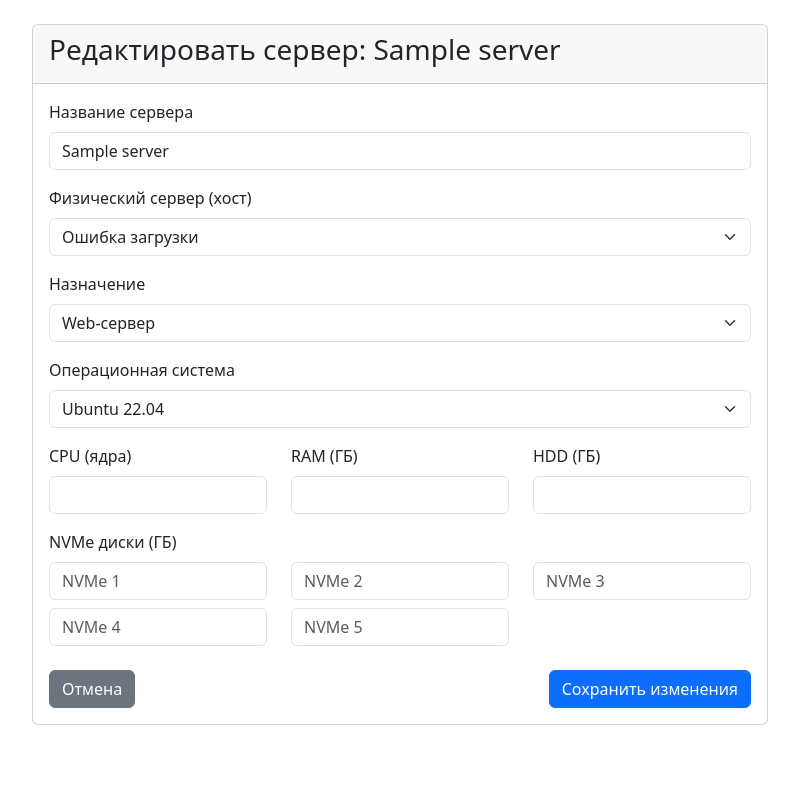
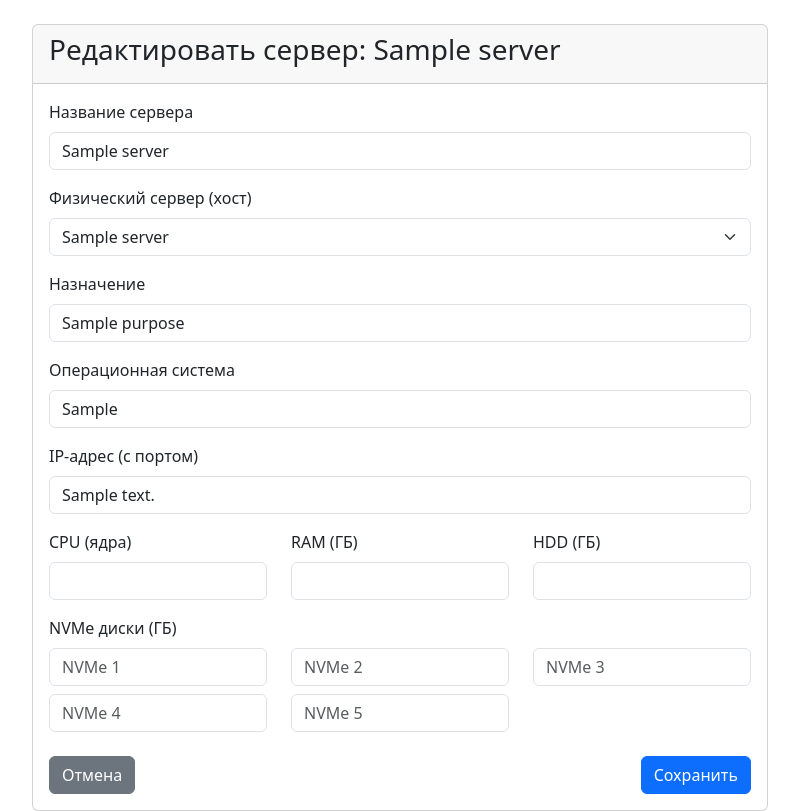
Before and after one commit to adjitananda/Billing_system, a FastAPI app: template templates/servers/edit.html in a window 1280 px wide. Shown: the part 56-867 px from the top of the page, without its empty margins (240-1039 px from the left). Before the commit the page ends 781 px from the top, so only its background shows below. Run offline with FastAPI, Linux system fonts and the light colour scheme; the template is opened without the code that fills it: most values are stand-ins (such as "Sample title", 1, 10 or a date in 2020); data that the repository does not hold is empty.

Commit message:
Переходим к тестированию

```diff
--- a/templates/servers/detail.html
+++ b/templates/servers/detail.html
@@ -54,6 +54,7 @@
                     </tr>
                     <tr><th>Назначение:</th><td>{{ server.purpose or "—" }}</td></tr>
                     <tr><th>ОС:</th><td>{{ server.os or "—" }}</td></tr>
+                     <tr><th>IP-адрес:</th><td>{{ server.ip_address or "—" }}</td></tr>
                     <tr><th>Создан:</th><td>{{ server.created_at or "—" }}</td></tr>
                     <tr><th>Активирован:</th><td>{{ server.start_date or "—" }}</td></tr>
                     <tr><th>Деактивирован:</th><td>{{ server.stop_date or "—" }}</td></tr>
--- a/templates/servers/edit.html
+++ b/templates/servers/edit.html
@@ -10,7 +10,7 @@
                 <h3>Редактировать сервер: {{ server.name }}</h3>
             </div>
             <div class="card-body">
-                <form method="post" id="editForm">
+                <form method="post">
                     <div class="mb-3">
                         <label for="name" class="form-label">Название сервера</label>
                         <input type="text" class="form-control" id="name" name="name" value="{{ server.name }}" required>
@@ -19,29 +19,27 @@
                     <div class="mb-3">
                         <label for="physical_server_id" class="form-label">Физический сервер (хост)</label>
                         <select class="form-select" id="physical_server_id" name="physical_server_id" required>
-                            <option value="">Загрузка...</option>
+                            {% for ps in physical_servers %}
+                            <option value="{{ ps.id }}" {% if server.physical_server_id == ps.id %}selected{% endif %}>
+                                {{ ps.name }}
+                            </option>
+                            {% endfor %}
                         </select>
                     </div>
 
                     <div class="mb-3">
                         <label for="purpose" class="form-label">Назначение</label>
-                        <select class="form-select" id="purpose" name="purpose">
-                            <option value="web" {% if server.purpose == 'web' %}selected{% endif %}>Web-сервер</option>
-                            <option value="database" {% if server.purpose == 'database' %}selected{% endif %}>База данных</option>
-                            <option value="app" {% if server.purpose == 'app' %}selected{% endif %}>Приложение</option>
-                            <option value="other" {% if server.purpose == 'other' %}selected{% endif %}>Другое</option>
-                        </select>
+                        <input type="text" class="form-control" id="purpose" name="purpose" value="{{ server.purpose if server.purpose else '' }}" placeholder="Например: Web-сервер, База данных">
                     </div>
 
                     <div class="mb-3">
                         <label for="os" class="form-label">Операционная система</label>
-                        <select class="form-select" id="os" name="os">
-                            <option value="ubuntu22" {% if server.os == 'ubuntu22' %}selected{% endif %}>Ubuntu 22.04</option>
-                            <option value="ubuntu20" {% if server.os == 'ubuntu20' %}selected{% endif %}>Ubuntu 20.04</option>
-                            <option value="debian12" {% if server.os == 'debian12' %}selected{% endif %}>Debian 12</option>
-                            <option value="centos7" {% if server.os == 'centos7' %}selected{% endif %}>CentOS 7</option>
-                            <option value="rocky9" {% if server.os == 'rocky9' %}selected{% endif %}>Rocky Linux 9</option>
-                        </select>
+                        <input type="text" class="form-control" id="os" name="os" value="{{ server.os if server.os else '' }}" placeholder="Например: Ubuntu 22.04, Windows Server 2022">
+                    </div>
+
+                    <div class="mb-3">
+                        <label for="ip_address" class="form-label">IP-адрес (с портом)</label>
+                        <input type="text" class="form-control" id="ip_address" name="ip_address" value="{{ server.ip_address if server.ip_address else '' }}" placeholder="Например: 192.168.1.100:22">
                     </div>
 
                     <div class="row">
@@ -55,7 +53,7 @@
                         </div>
                         <div class="col-md-4 mb-3">
                             <label for="hdd_gb" class="form-label">HDD (ГБ)</label>
-                            <input type="number" class="form-control" id="hdd_gb" name="hdd_gb" value="{{ server.hdd_gb or 0 }}" min="0">
+                            <input type="number" class="form-control" id="hdd_gb" name="hdd_gb" value="{{ server.hdd_gb }}" min="0">
                         </div>
                     </div>
 
@@ -63,62 +61,30 @@
                         <label class="form-label">NVMe диски (ГБ)</label>
                         <div class="row">
                             <div class="col-md-4 mb-2">
-                                <input type="number" class="form-control" name="nvme1_gb" placeholder="NVMe 1" value="{{ server.nvme1_gb or 0 }}" min="0">
+                                <input type="number" class="form-control" name="nvme1_gb" placeholder="NVMe 1" value="{{ server.nvme1_gb }}" min="0">
                             </div>
                             <div class="col-md-4 mb-2">
-                                <input type="number" class="form-control" name="nvme2_gb" placeholder="NVMe 2" value="{{ server.nvme2_gb or 0 }}" min="0">
+                                <input type="number" class="form-control" name="nvme2_gb" placeholder="NVMe 2" value="{{ server.nvme2_gb }}" min="0">
                             </div>
                             <div class="col-md-4 mb-2">
-                                <input type="number" class="form-control" name="nvme3_gb" placeholder="NVMe 3" value="{{ server.nvme3_gb or 0 }}" min="0">
+                                <input type="number" class="form-control" name="nvme3_gb" placeholder="NVMe 3" value="{{ server.nvme3_gb }}" min="0">
                             </div>
                             <div class="col-md-4 mb-2">
-                                <input type="number" class="form-control" name="nvme4_gb" placeholder="NVMe 4" value="{{ server.nvme4_gb or 0 }}" min="0">
+                                <input type="number" class="form-control" name="nvme4_gb" placeholder="NVMe 4" value="{{ server.nvme4_gb }}" min="0">
                             </div>
                             <div class="col-md-4 mb-2">
-                                <input type="number" class="form-control" name="nvme5_gb" placeholder="NVMe 5" value="{{ server.nvme5_gb or 0 }}" min="0">
+                                <input type="number" class="form-control" name="nvme5_gb" placeholder="NVMe 5" value="{{ server.nvme5_gb }}" min="0">
                             </div>
                         </div>
                     </div>
 
                     <div class="d-flex justify-content-between">
                         <a href="/servers/{{ server.id }}" class="btn btn-secondary">Отмена</a>
-                        <button type="submit" class="btn btn-primary">Сохранить изменения</button>
+                        <button type="submit" class="btn btn-primary">Сохранить</button>
                     </div>
                 </form>
             </div>
         </div>
     </div>
 </div>
-
-<script>
-    // Загружаем список хостов при загрузке страницы
-    async function loadPhysicalServers() {
-        const select = document.getElementById('physical_server_id');
-        try {
-            const response = await fetch('/api/v1/physical-servers/');
-            const servers = await response.json();
-
-            select.innerHTML = '';
-            for (const server of servers) {
-                const option = document.createElement('option');
-                option.value = server.id;
-                option.textContent = `${server.name} (${server.total_cores} ядер, ${server.total_ram_gb} ГБ RAM)`;
-                if (server.id === {{ server.physical_server_id }}) {
-                    option.selected = true;
-                }
-                select.appendChild(option);
-            }
-
-            if (select.options.length === 0) {
-                select.innerHTML = '<option value="">Нет доступных хостов</option>';
-                select.disabled = true;
-            }
-        } catch (error) {
-            console.error('Ошибка загрузки хостов:', error);
-            select.innerHTML = '<option value="">Ошибка загрузки</option>';
-        }
-    }
-
-    loadPhysicalServers();
-</script>
 {% endblock %}
```
Also changed, not shown: api/routes/web.py (+7 -2 lines), templates/servers/form.html (+7 -13 lines), templates/servers/list.html (line endings or trailing spaces).
